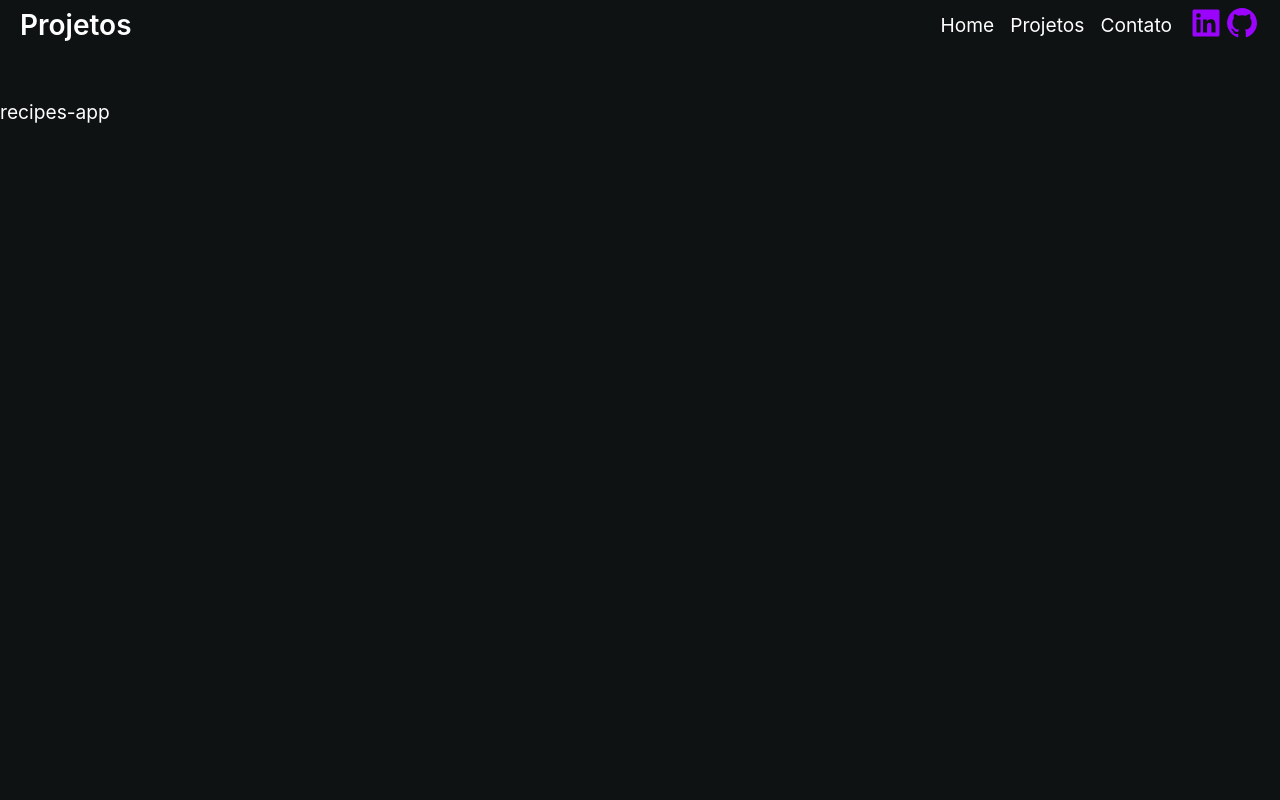
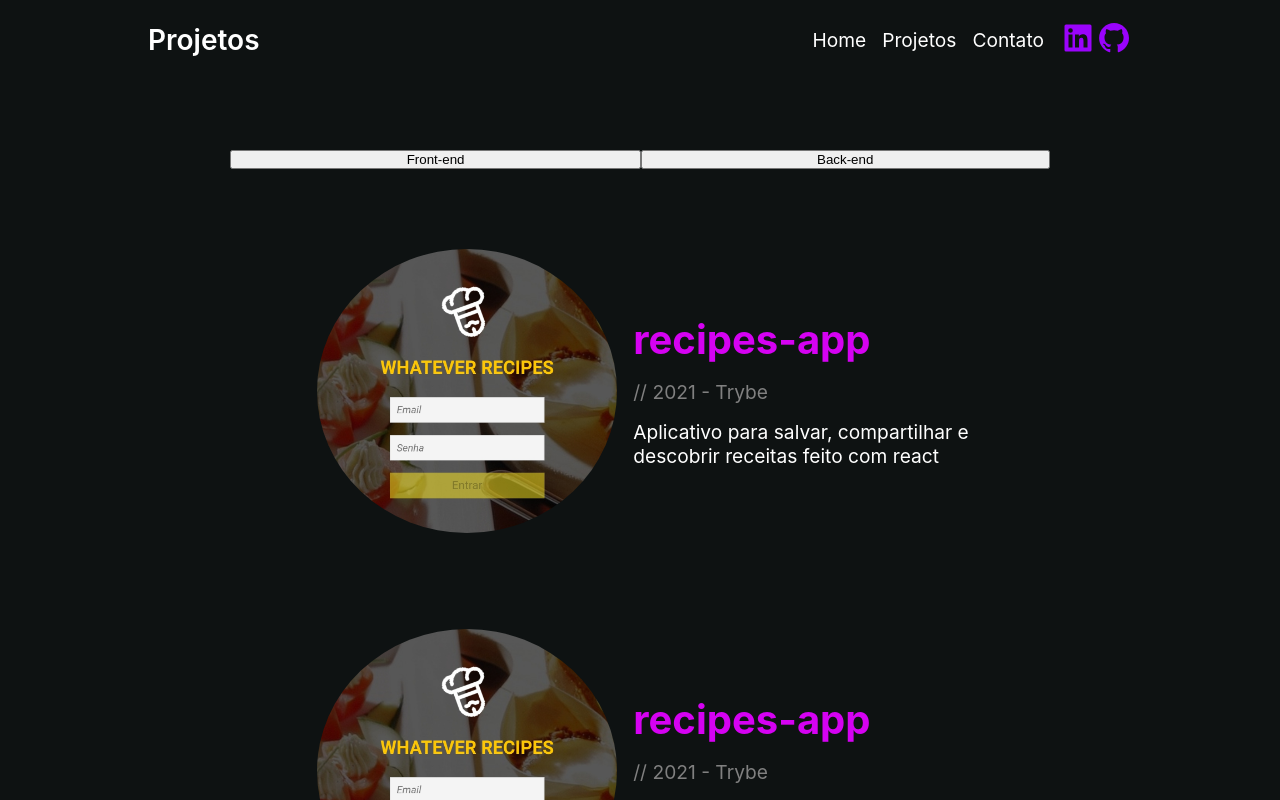
Before and after one commit to AlbertoSCandido/AlbertoSCandido.github.io, a React (Create React App) app: page /#/projects in a window 1280 px wide. Shown: the top 800 px of the page. Built offline with nearby package versions, Linux system fonts and the light colour scheme.

Commit message:
Inicia estilizaçao de cards dos projetos

```diff
--- a/src/App.css
+++ b/src/App.css
@@ -11,7 +11,7 @@ body {
   font-size: 1.2rem;
   background: #0e1212;
   color: white;
-  padding-top: 100px;
+  padding-top: 150px;
 }
 
 .d-flex {
@@ -54,7 +54,15 @@ body {
   justify-content: space-between;
 }
 
-.f-grow-2 {
+.j-c-stretch {
+  justify-content: stretch;
+}
+
+.grow-1 {
+  flex-grow: 1;
+}
+
+.grow-2 {
   flex-grow: 2;
 }
 
@@ -88,11 +96,8 @@ body {
 }
 
 .btn {
-  background-color: #f67e0c;
   border: none;
   border-radius: 0.3rem;
-  color: white;
-  font-size: 0.9rem;
   padding: 0.5rem;
 }
 
@@ -238,14 +243,26 @@ h2, .h2 {
   box-shadow: 0 2px 4px 0 rgba(0, 0, 0, 0.05) , 0 4px 8px 0 rgba(0, 0, 0, 0.05);
 }
 
-.c-tertiary {
-  color: #D502F2;
+.c-primary {
+  color: white;
 }
 
 .c-secondary {
   color: gray;
 }
 
+.c-tertiary {
+  color: #D502F2;
+}
+
 .unstyled-list {
   list-style: none;
 }
+
+@media (min-width: 768px) {
+  body {
+    width: 80%;
+    margin-left: auto;
+    margin-right: auto;
+  }
+}
--- /dev/null
+++ b/src/components/BackEnd.jsx
@@ -0,0 +1,11 @@
+import React from 'react'
+
+const BackEnd = () => {
+  return (
+    <div>
+      Back-end
+    </div>
+  )
+}
+
+export default BackEnd
--- /dev/null
+++ b/src/components/FrontEnd.jsx
@@ -0,0 +1,35 @@
+import React from 'react'
+import recipeAppLogo from '../img/recipe-app-logo.jpg';
+
+const FrontEnd = () => {
+  return (
+    <>
+      <div className="project-card">
+        <img src={recipeAppLogo} alt="recipe-app-logo" />
+        <div>
+          <h1 className="c-tertiary">recipes-app</h1>
+          <p className="c-secondary">{'//'} 2021 - Trybe</p>
+          <p>Aplicativo para salvar, compartilhar e descobrir receitas feito com react</p>
+        </div>
+      </div>
+      <div className="project-card">
+        <img src={recipeAppLogo} alt="recipe-app-logo" />
+        <div>
+          <h1 className="c-tertiary">recipes-app</h1>
+          <p className="c-secondary">{'//'} 2021 - Trybe</p>
+          <p>Aplicativo para salvar, compartilhar e descobrir receitas feito com react</p>
+        </div>
+      </div>
+      <div className="project-card">
+        <img src={recipeAppLogo} alt="recipe-app-logo" />
+        <div>
+          <h1 className="c-tertiary">recipes-app</h1>
+          <p className="c-secondary">{'//'} 2021 - Trybe</p>
+          <p>Aplicativo para salvar, compartilhar e descobrir receitas feito com react</p>
+        </div>
+      </div>
+    </>
+  )
+}
+
+export default FrontEnd
--- a/src/components/NavBar.jsx
+++ b/src/components/NavBar.jsx
@@ -5,7 +5,7 @@ import '../styles/header.css';
 import { useLocation } from 'react-router-dom';
 
 const Nav = styled.nav`
-  width: 100%;
+  // width: 100%;
   height: 50px;
   padding: 0 20px;
   display: flex;
--- a/src/data/projects.js
+++ b/src/data/projects.js
@@ -1,9 +1,14 @@
-const projects = [
-  {
-    name: 'recipes-app',
-    urlWeb: 'https://albertoscandido.github.io/recipes-app',
-    tags: ['destaques', 'react', 'redux'],
-  }
-];
+const projects = {
+  'front-end': [
+    {
+      name: 'recipes-app',
+      urlWeb: 'https://albertoscandido.github.io/recipes-app',
+      tags: ['react', 'redux'],
+      logo: '../../img/recipes-app.jpg',
+      description: 'Aplicativo para salvar, compartilhar e descobrir receitas feito com react e redux',
+    }
+  ],
+  'back-end': [],
+};
 
 export default projects;
--- a/src/pages/Projects.jsx
+++ b/src/pages/Projects.jsx
@@ -1,10 +1,30 @@
-import React from 'react'
-import projects from '../data/projects';
+import React from 'react';
+import '../styles/projects.css'
+import FrontEnd from '../components/FrontEnd';
+import BackEnd from '../components/BackEnd';
+
 
 const Projects = () => {
+  const [stack, setStack] = React.useState('front-end')
   return (
-    <div>
-      {projects.map(({name}) => <p>{name}</p>)}
+    <div id="projects">
+      <div className="d-flex w-100 j-c-stretch">
+        <button
+          className="grow-1"
+          type="button"
+          onClick={ () => setStack('front-end') }
+        >
+          Front-end
+        </button>
+        <button
+          className="grow-1"
+          type="button"
+          onClick={ () => setStack('back-end') }
+        >
+          Back-end
+        </button>
+      </div>
+      { stack === 'front-end' ? <FrontEnd /> : <BackEnd /> }
     </div>
   )
 }
--- a/src/styles/header.css
+++ b/src/styles/header.css
@@ -15,3 +15,10 @@
 #ul-header li svg:hover {
   fill: white;
 }
+
+@media screen and (min-width: 768px) {
+  #header {
+    width: 80%;
+    margin-top: 15px;
+  }
+}
--- /dev/null
+++ b/src/styles/projects.css
@@ -0,0 +1,36 @@
+#projects {
+  width: 80%;
+  margin: 0 auto;
+}
+
+.project-card {
+  display: flex;
+  flex-flow: row wrap;
+  margin: 4rem;
+  justify-content: center;
+  align-items: center;
+}
+
+.project-card img {
+  margin: 1rem;
+  border-radius: 50%;
+  width: 50%;
+  max-width: 300px;
+}
+
+.project-card div {
+  max-width: 50%;
+  display: flex;
+  flex-flow: column;
+  gap: 1rem;
+}
+
+@media screen and (max-width: 768px) {
+  #projects {
+    width: 95%;
+  }
+
+  .project-card {
+    margin: 5rem 0;
+  }
+}
```
Also changed, not shown: src/img/recipe-app-logo.jpg (added).
